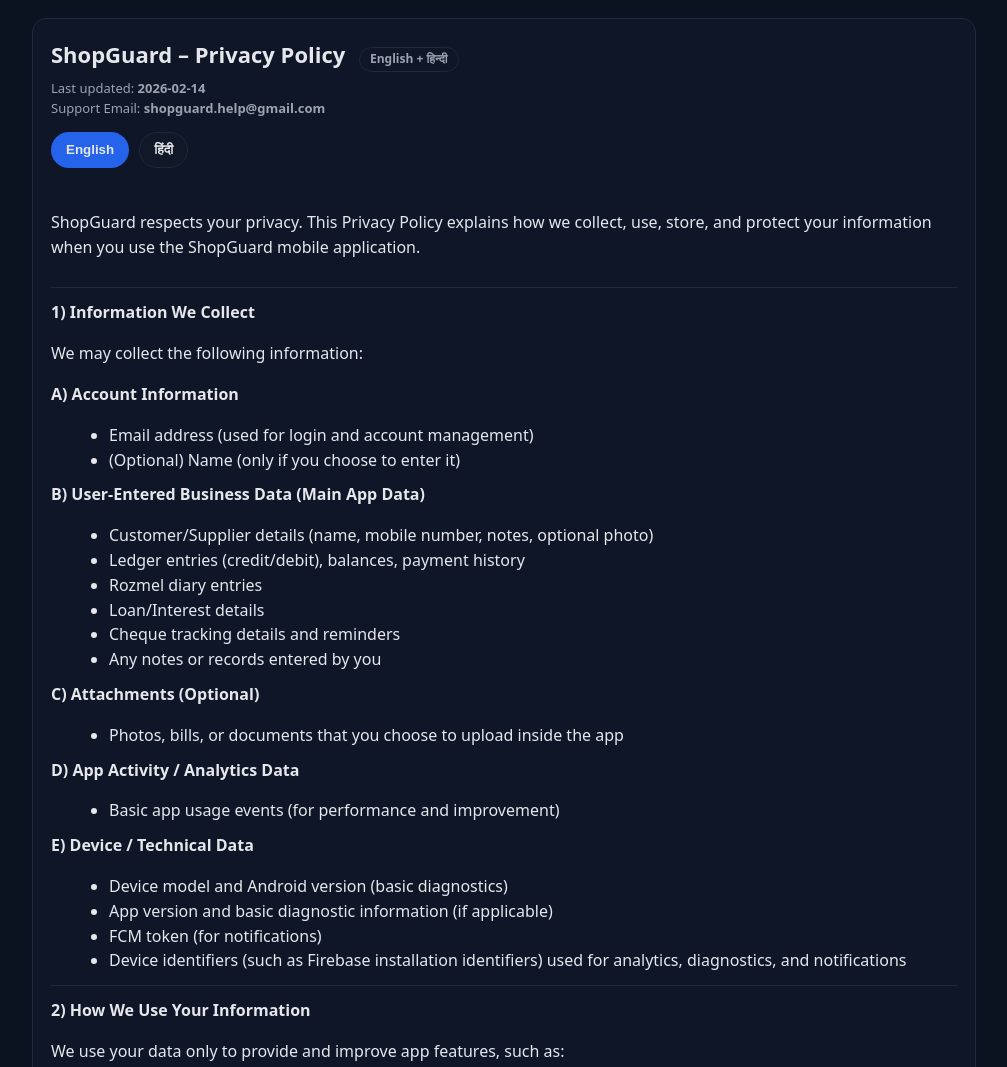
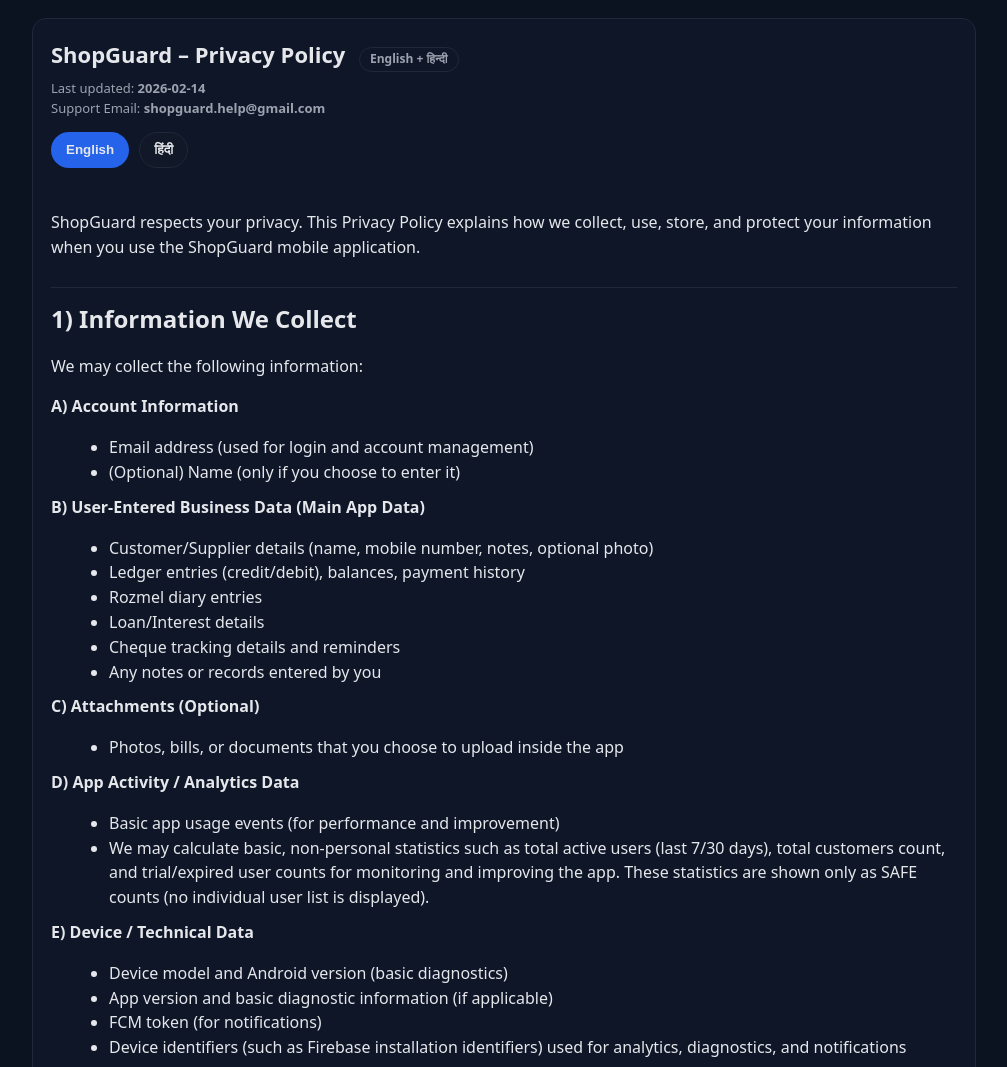
Before and after one commit to ashoklohar97-svg/shopguard-privacy, a plain HTML site: page index.html in a window 1280 px wide. Shown: the top 1067 px of the page, without its empty margins (136-1143 px from the left). Drawn offline with Linux system fonts and the light colour scheme.

Commit message:
Update Privacy Policy (admin stats safe counts)

```diff
--- a/index.html
+++ b/index.html
@@ -23,7 +23,7 @@
     .tab[aria-selected="true"]{background:var(--btnOn);border-color:transparent}
     .section{padding:12px 0;border-top:1px solid var(--line)}
     .section:first-of-type{border-top:none}
-    h2{margin:0 0 8px;font-size:16px}
+    h2{margin:0 0 8px;font-size:16sp}
     ul{margin:8px 0 0 18px}
     .small{color:var(--muted);font-size:12px;margin-top:10px}
     .badge{display:inline-block;padding:2px 10px;border:1px solid var(--line);border-radius:999px;color:var(--muted);font-size:12px;margin-left:8px}
@@ -82,6 +82,13 @@
           <p style="margin-top:10px;"><b>D) App Activity / Analytics Data</b></p>
           <ul>
             <li>Basic app usage events (for performance and improvement)</li>
+
+            <!-- ✅ NEW: Admin monitoring safe counts -->
+            <li>
+              We may calculate basic, non-personal statistics such as total active users (last 7/30 days),
+              total customers count, and trial/expired user counts for monitoring and improving the app.
+              These statistics are shown only as SAFE counts (no individual user list is displayed).
+            </li>
           </ul>
 
           <p style="margin-top:10px;"><b>E) Device / Technical Data</b></p>
@@ -262,6 +269,13 @@
           <p style="margin-top:10px;"><b>D) App Activity / Analytics डेटा</b></p>
           <ul>
             <li>ऐप का बेसिक उपयोग डेटा (performance और improvement के लिए)</li>
+
+            <!-- ✅ NEW: Admin monitoring safe counts -->
+            <li>
+              हम ऐप की मॉनिटरिंग और सुधार के लिए कुछ बेसिक, non-personal statistics निकाल सकते हैं,
+              जैसे: कुल Active Users (पिछले 7/30 दिन), कुल customers count, और trial/expired users count।
+              यह डेटा केवल SAFE counts के रूप में दिखाया जाता है (किसी भी individual user की list नहीं दिखाई जाती)।
+            </li>
           </ul>
 
           <p style="margin-top:10px;"><b>E) Device / Technical जानकारी</b></p>
```
